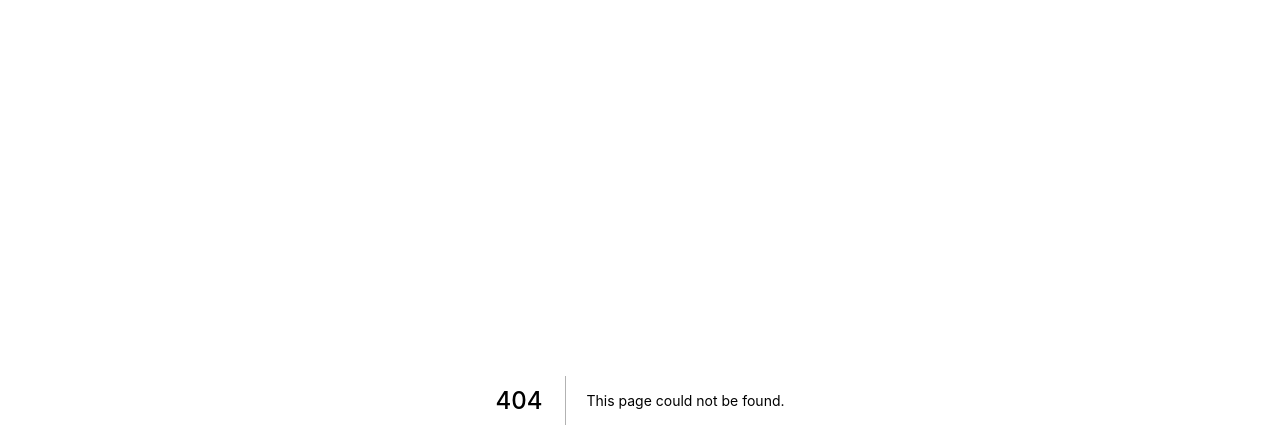
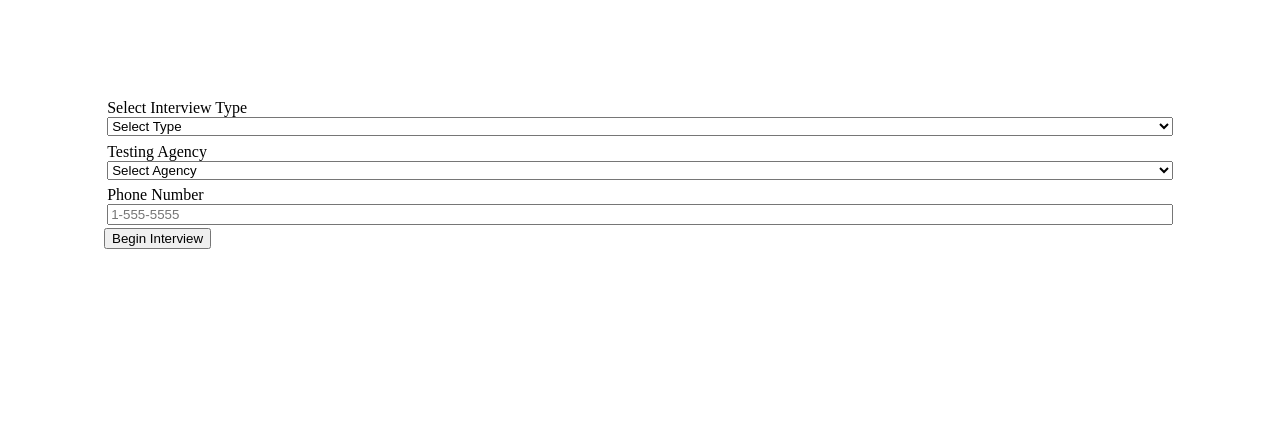
Before and after one commit to thomps9012/MAI, a Next.js app: page / in a window 1280 px wide. Before the commit this address had no page. Shown: the top 448 px of the page. Built offline with nearby package versions, Linux system fonts and the light colour scheme.

Commit message:
minor stylings on interview select and fixed key issue with multiple select

```diff
--- a/next.config.js
+++ b/next.config.js
@@ -1,11 +1,11 @@
-module.exports = {
-    async redirects() {
-        return [
-            {
-                source: '/',
-                destination: 'interview_select',
-                permanent: true
-            }
-        ]
-    }
-}
+// module.exports = {
+//     async redirects() {
+//         return [
+//             {
+//                 source: '/',
+//                 destination: 'interview_select',
+//                 permanent: true
+//             }
+//         ]
+//     }
+// }
--- a/pages/_app.tsx
+++ b/pages/_app.tsx
@@ -1,5 +1,6 @@
 import Head from "next/head";
 import { AppProps } from "next/dist/shared/lib/router/router";
+import '../styles/globals.css'
 
 function MAI({ Component, pageProps}: AppProps) {
     return (
--- a/pages/demographics.tsx
+++ b/pages/demographics.tsx
@@ -30,7 +30,7 @@ export default function Demographics() {
         window.location.replace('/attitudes')
     }
     return (
-        <div>
+        <div style={{ display: 'flex', flexDirection: 'column',justifyContent: 'center' }} className="demographicInfo">
             <label>Enter Date of Birth</label>
             <input type='date' onChange={(e: any) => setDOB(e.target.value)} />
             {demographicQs.map((questionInfo): any => {
--- /dev/null
+++ b/pages/index.tsx
@@ -0,0 +1,57 @@
+import { useEffect, useState } from "react"
+import GenerateID from "../utils/generate-id";
+
+export default function InterviewSelect() {
+    const [interview_date] = useState(new Intl.DateTimeFormat('en', {
+        dateStyle: 'short',
+    }).format(Date.now()));
+    const [interview_type, setInterview] = useState('');
+    const [testing_agency, setAgency] = useState('');
+    const [PID, setPID] = useState('')
+    const [phone_number, setPhone] = useState('')
+    useEffect(() => {
+        const generateId = GenerateID(testing_agency);
+        setPID(generateId)
+    }, [testing_agency])
+    const interview_info = { interview_date, interview_type, testing_agency, phone_number }
+
+    const Submit = async (interview_info: any) => {
+        sessionStorage.setItem('interview_info', JSON.stringify(interview_info))
+        if (confirm(`Your Identification Number is \n ${PID}`)) {
+            window.location.replace('/demographics')
+        }
+    }
+
+    return (
+        <div style={{ display: 'flex', flexDirection: 'column' }} className='interviewSelect'>
+            <div className="interviewInput">
+                <label>Select Interview Type</label>
+                <select onChange={(e: any) => setInterview(e.target.value)}>
+                    <option>Select Type</option>
+                    <option>Baseline</option>
+                    <option>Exit</option>
+                    <option>Follow-up</option>
+                    <option>Testing Services Only</option>
+                </select>
+            </div>
+            <div className="interviewInput">
+                <label>Testing Agency</label>
+                <select onChange={(e: any) => setAgency(e.target.value)}>
+                    <option>Select Agency</option>
+                    <option>Care Alliance</option>
+                    <option>NORA</option>
+                    <option>Task Force</option>
+                </select>
+            </div>
+            <div className="interviewInput">
+                <label>Phone Number</label>
+                <input
+                    type='text'
+                    placeholder="1-555-5555"
+                    onChange={(e: any) => setPhone(e.target.value)}
+                />
+            </div>
+            <button onClick={() => Submit(interview_info)}>Begin Interview</button>
+        </div>
+    )
+}
--- /dev/null
+++ b/styles/globals.css
@@ -0,0 +1,17 @@
+.interviewSelect,
+.demographicInfo {
+    padding: 5rem;
+    margin: 1rem;
+}
+.interviewInput {
+    margin: .1rem;
+    flex-basis: 75%;
+    padding: .1rem;
+    text-align: left;
+    display: flex;
+    flex-direction: column;
+}
+
+button {
+    max-width: max-content;
+}
--- a/utils/multiple-select.tsx
+++ b/utils/multiple-select.tsx
@@ -20,15 +20,14 @@ const MultipleSelect = ({ questionInfo, state_details, updateState }: any) => {
             <span>{detail ?? ''}</span>
             {answerChoices.map((choice: string) => {
                 return (
-                    <>
+                    <div key={choice}>
                         <input type='checkbox'
-                            key={choice}
                             value={choice}
                             name={state}
                             onClick={handleChange}
                         />
                         <label>{choice}</label>
-                    </>
+                    </div>
                 )
             })
             }
```
Also changed, not shown: pages/_middleware.js (deleted, +0 -9 lines), pages/dataReview.tsx (+47 -12 lines), pages/interview_select.tsx (deleted, +0 -42 lines), pages/success.tsx (added, +7 -0 lines), 1 other file (tests, documents, lock files or other folders).
